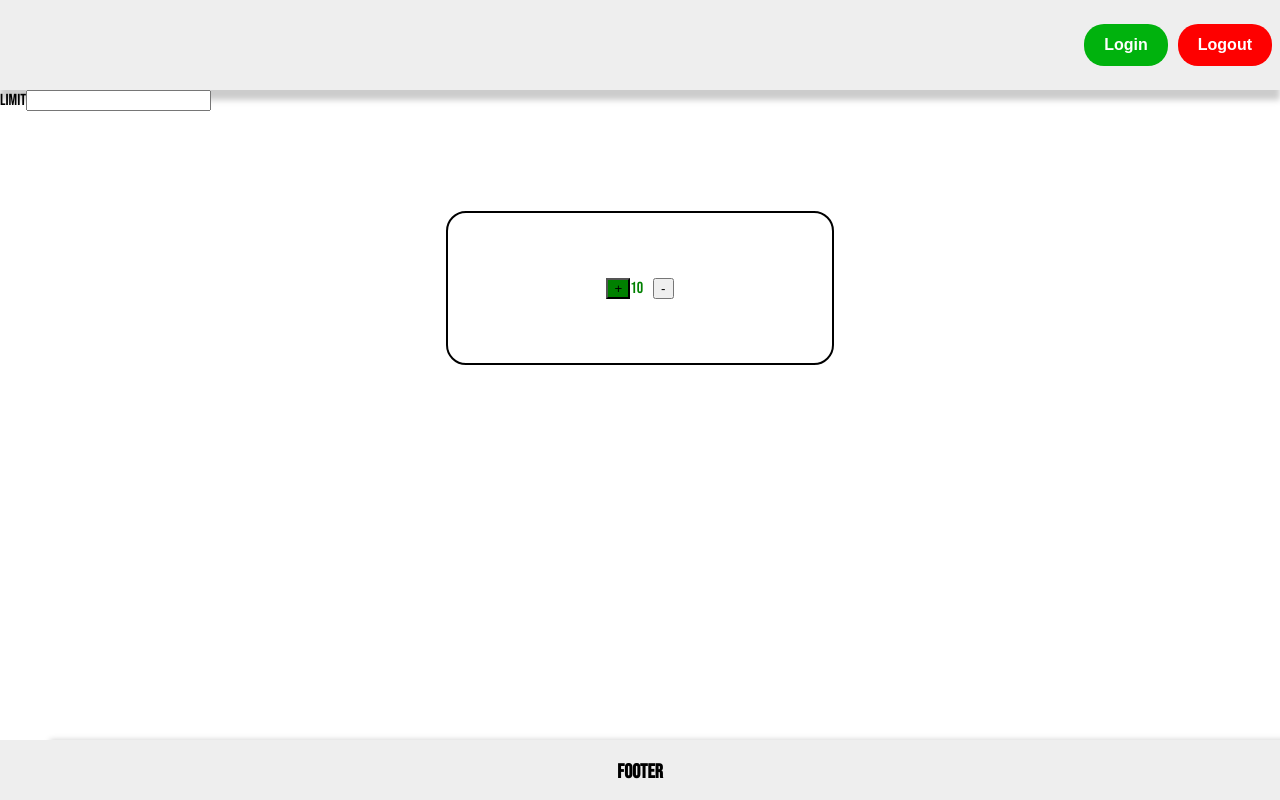
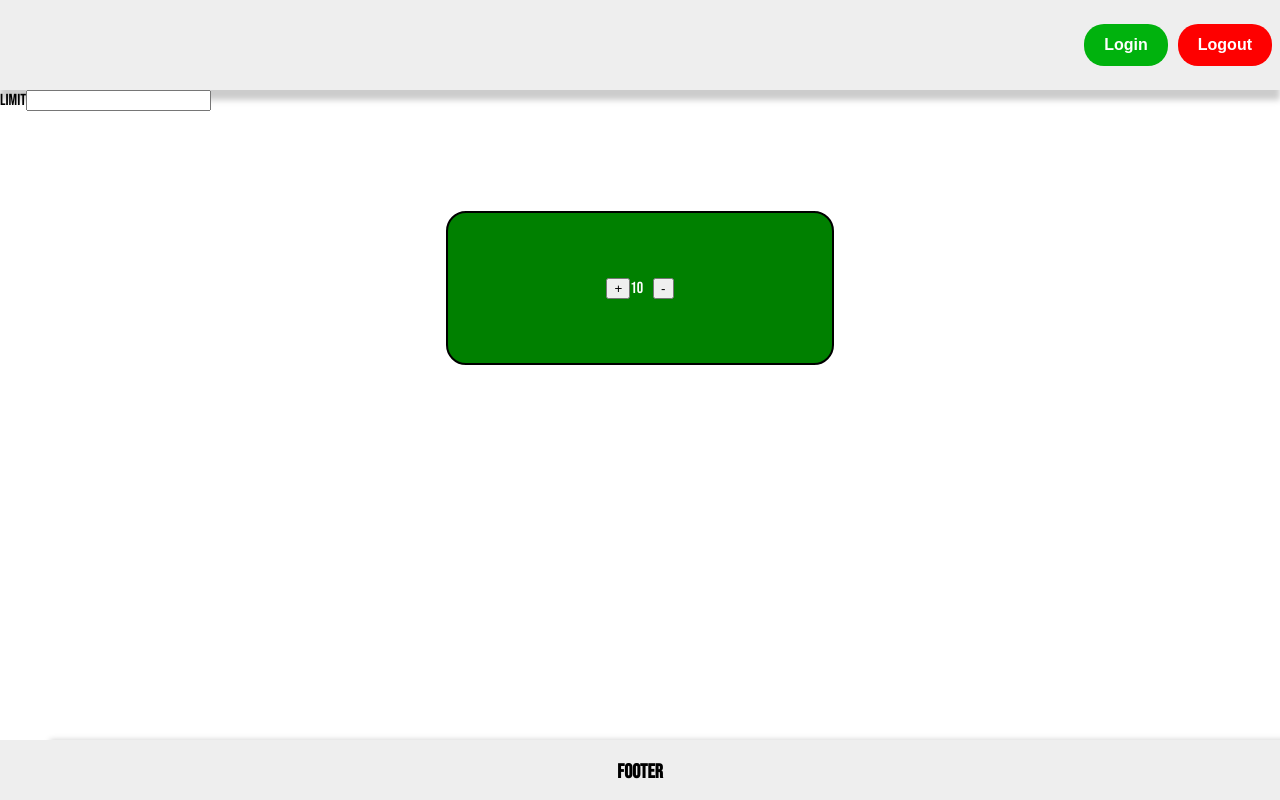
Before and after one commit to tohidshabanloo/react-11-march, a React (Create React App) app: page / in a window 1280 px wide. Built offline with nearby package versions, Linux system fonts and the light colour scheme.

Commit message:
finished 2

```diff
--- a/src/Components/Counter/Counter.js
+++ b/src/Components/Counter/Counter.js
@@ -17,7 +17,7 @@ const Counter = () => {
   };
   const colorHnadler = () => {
     if (count > 5) return "green";
-    if (count < 2) return "red";
+    if (count <= 5) return "red";
   };
   const changeHandler = (value) => {
     setlimit(value);
@@ -32,19 +32,10 @@ const Counter = () => {
           onChange={(event) => changeHandler(event.target.value)}
         />
       </div>
-      <div className="counter" style={{ color: colorHnadler() }}>
-        <button
-          style={{ backgroundColor: colorHnadler() }}
-          onClick={increament}
-        >
-          +
-        </button>
-        <div style={{ color: colorHnadler() }}>{count}</div>
-        <button
-          style={{ backgroundColor: colorHnadler() }}
-          onClick={decreament}
-          style={{ marginLeft: 10 }}
-        >
+      <div className="counter" style={{ backgroundColor: colorHnadler() }}>
+        <button onClick={increament}>+</button>
+        <div style={{ color: "white" }}>{count}</div>
+        <button onClick={decreament} style={{ marginLeft: 10 }}>
           -
         </button>
       </div>
```
